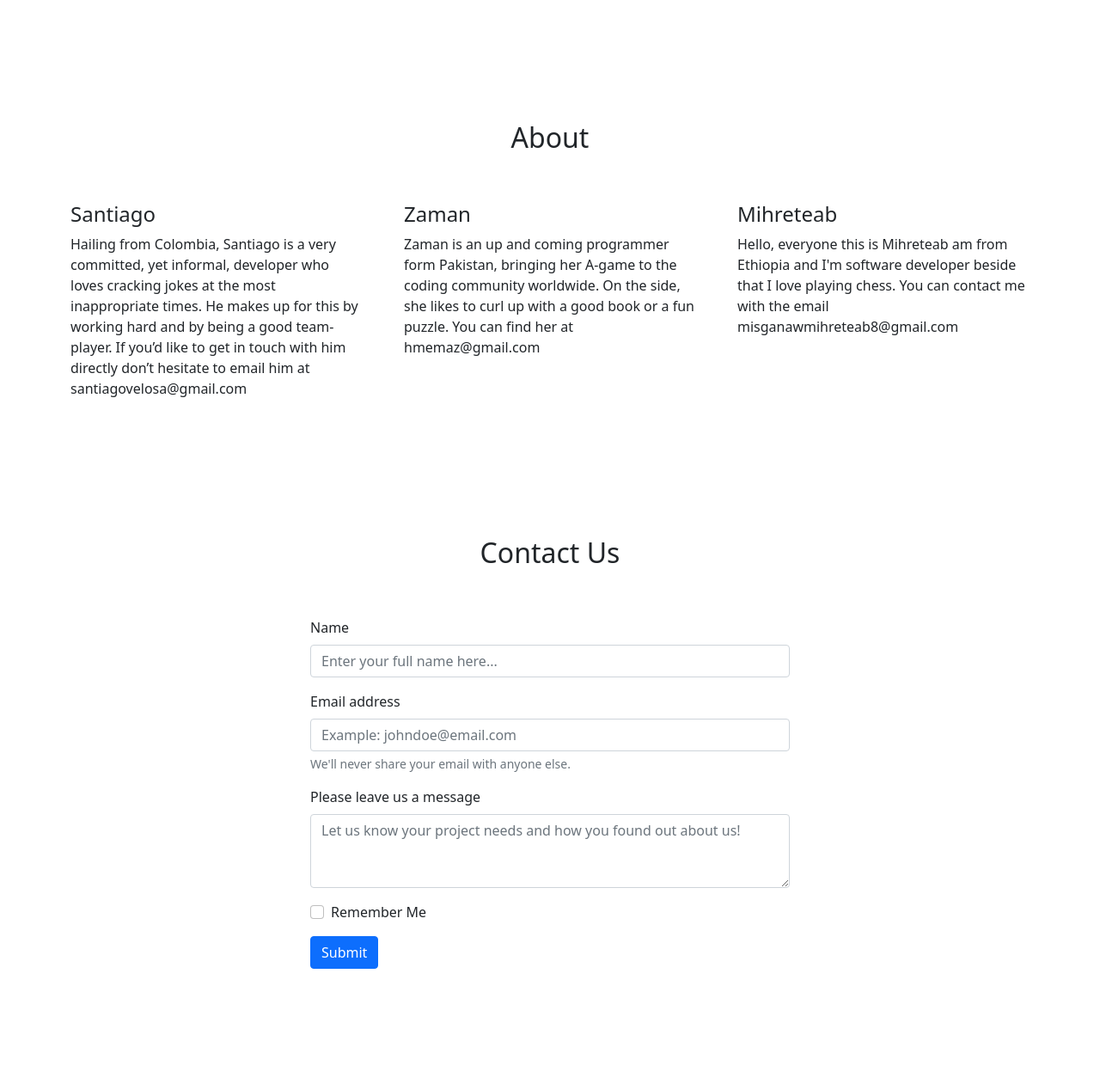
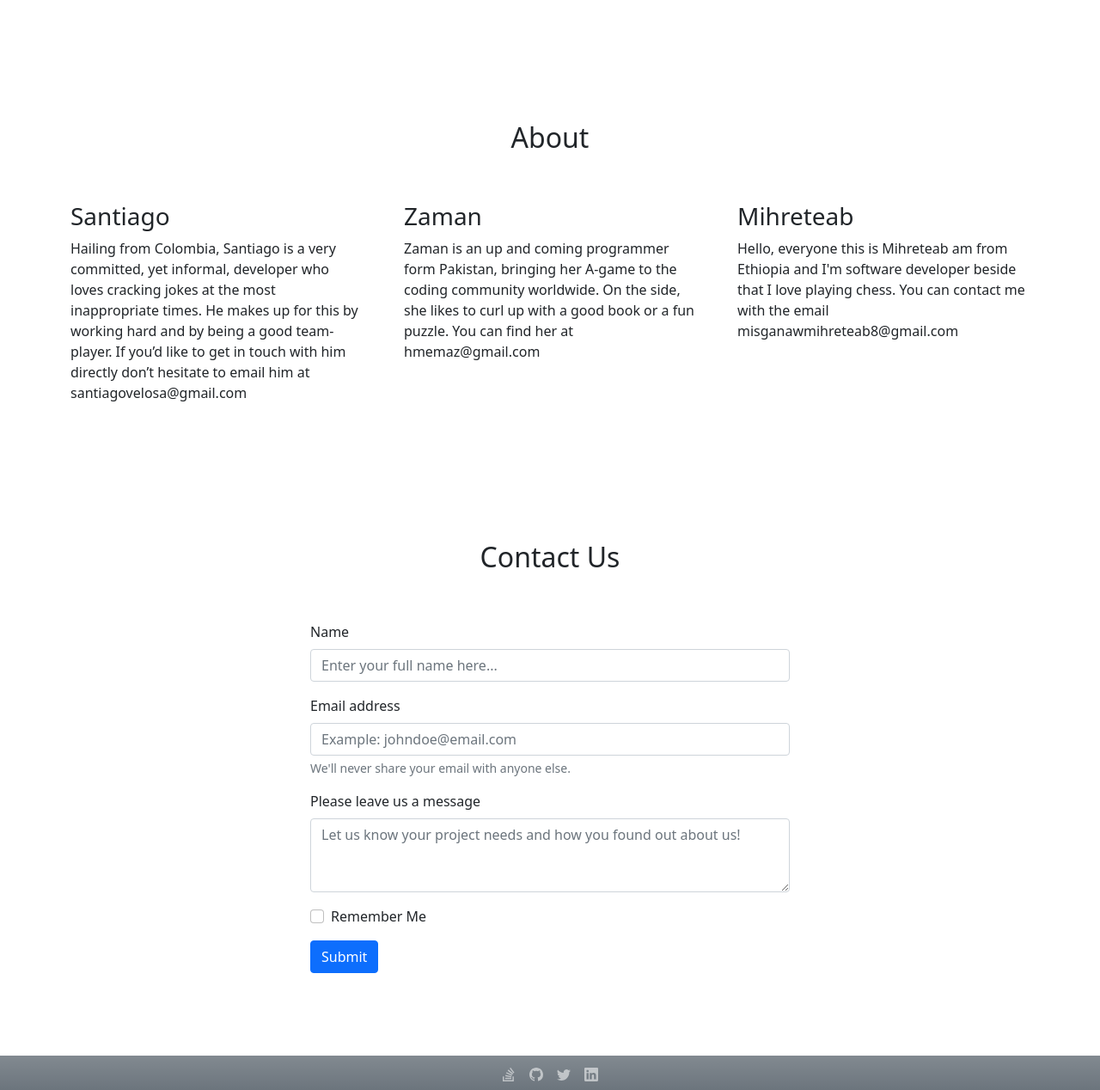
Before and after one commit to vechicin/Bootstrap-Portfolio, a website: page index.html in a window 1280 px wide. Shown: the part 1376-2644 px from the top of the page at 86% size. Before the commit the page ends 2599 px from the top, so only its background shows below. Drawn offline with nearby package versions, Linux system fonts and the light colour scheme.

Commit message:
Add footer and implement issue comments

```diff
--- a/index.html
+++ b/index.html
@@ -11,10 +11,11 @@
   <link rel="stylesheet" href="styles.css">
 </head>
 
-<body style="position: relative;" data-bs-spy="scroll" data-bs-target="#navbar"  data-bs-offset="0" style="overflow-y: scroll;" tabindex="0"
+<body data-bs-spy="scroll" data-bs-target="#navbar"  data-bs-offset="0" tabindex="0"
   data-bs-offset="0">
+  <header class="sticky-top">
     <nav id="navbar" class="navbar-expand-sm navbar-light bg-light sticky-top text-end">
-    <button class="navbar-toggler my-2" type="button" data-bs-toggle="collapse" data-bs-target="#navbarText">
+      <button class="navbar-toggler m-2" type="button" data-bs-toggle="collapse" data-bs-target="#navbarText">
         <span class="navbar-toggler-icon"></span>
       </button>
       <div class="container-fluid justify-content-center collapse navbar-collapse text-center" id="navbarText">
@@ -34,6 +35,7 @@
         </ul>
       </div>
     </nav>
+  </header>
 
   <main class="container-fluid py-5">
     <section id="scrollspyHome" class="text-center">
@@ -45,7 +47,7 @@
       <h2 class="text-center py-5">Projects</h2>
       <div class="container text-center">
         <div class="row g-5">
-          <div class="col-lg-4 col-md-6 d-flex justify-content-center text-center">
+          <div class="col-lg-4 col-md-6">
             <div class="card h-100">
               <img src="images/1.jpg" class="card-img-top rounded img-thumbnail" alt="Project Image">
               <div class="card-body">
@@ -325,23 +327,23 @@
       <h2 class="text-center py-5">About</h2>
       <div class="container d-flex justify-content-center">
         <div class="row g-5">
-          <div class="col">
-            <h4>Santiago</h4>
+          <div class="col-lg-4 col-md-6">
+            <h3>Santiago</h3>
             <p>Hailing from Colombia, Santiago is a very committed, yet informal,
               developer who loves cracking jokes at the most inappropriate times.
               He makes up for this by working hard and by being a good team-player.
               If you’d like to get in touch with him directly don’t hesitate to email him at santiagovelosa@gmail.com
             </p>
           </div>
-          <div class="col">
-            <h4>Zaman</h4>
+          <div class="col-lg-4 col-md-6">
+            <h3>Zaman</h3>
             <p>
               Zaman is an up and coming programmer form Pakistan, bringing her A-game to the coding community worldwide.
               On the side, she likes to curl up with a good book or a fun puzzle. You can find her at hmemaz@gmail.com
             </p>
           </div>
-          <div class="col">
-            <h4>Mihreteab</h4>
+          <div class="col-lg-4 col-md-12">
+            <h3>Mihreteab</h3>
             <p>
               Hello, everyone this is Mihreteab am from Ethiopia and I'm software developer beside that I love playing
               chess.
@@ -384,6 +386,39 @@
 
 
   </main>
+  <footer class="navbar-expand-sm my-auto navbar-dark bg-secondary bg-gradient d-flex justify-content-center">
+    <ul class="navbar-nav">
+      <li class="nav-item">
+        <a class="nav-link" href="#">
+          <svg xmlns="http://www.w3.org/2000/svg" width="16" height="16" fill="currentColor" class="bi bi-stack-overflow" viewBox="0 0 16 16">
+            <path d="M12.412 14.572V10.29h1.428V16H1v-5.71h1.428v4.282h9.984z"/>
+            <path d="M3.857 13.145h7.137v-1.428H3.857v1.428zM10.254 0 9.108.852l4.26 5.727 1.146-.852L10.254 0zm-3.54 3.377 5.484 4.567.913-1.097L7.627 2.28l-.914 1.097zM4.922 6.55l6.47 3.013.603-1.294-6.47-3.013-.603 1.294zm-.925 3.344 6.985 1.469.294-1.398-6.985-1.468-.294 1.397z"/>
+          </svg>
+        </a>
+      </li>
+      <li class="nav-item">
+        <a class="nav-link" href="#">
+          <svg xmlns="http://www.w3.org/2000/svg" width="16" height="16" fill="currentColor" class="bi bi-github" viewBox="0 0 16 16">
+            <path d="M8 0C3.58 0 0 3.58 0 8c0 3.54 2.29 6.53 5.47 7.59.4.07.55-.17.55-.38 0-.19-.01-.82-.01-1.49-2.01.37-2.53-.49-2.69-.94-.09-.23-.48-.94-.82-1.13-.28-.15-.68-.52-.01-.53.63-.01 1.08.58 1.23.82.72 1.21 1.87.87 2.33.66.07-.52.28-.87.51-1.07-1.78-.2-3.64-.89-3.64-3.95 0-.87.31-1.59.82-2.15-.08-.2-.36-1.02.08-2.12 0 0 .67-.21 2.2.82.64-.18 1.32-.27 2-.27.68 0 1.36.09 2 .27 1.53-1.04 2.2-.82 2.2-.82.44 1.1.16 1.92.08 2.12.51.56.82 1.27.82 2.15 0 3.07-1.87 3.75-3.65 3.95.29.25.54.73.54 1.48 0 1.07-.01 1.93-.01 2.2 0 .21.15.46.55.38A8.012 8.012 0 0 0 16 8c0-4.42-3.58-8-8-8z"/>
+          </svg>
+        </a>
+      </li>
+      <li class="nav-item">
+        <a class="nav-link" href="#">
+          <svg xmlns="http://www.w3.org/2000/svg" width="16" height="16" fill="currentColor" class="bi bi-twitter" viewBox="0 0 16 16">
+            <path d="M5.026 15c6.038 0 9.341-5.003 9.341-9.334 0-.14 0-.282-.006-.422A6.685 6.685 0 0 0 16 3.542a6.658 6.658 0 0 1-1.889.518 3.301 3.301 0 0 0 1.447-1.817 6.533 6.533 0 0 1-2.087.793A3.286 3.286 0 0 0 7.875 6.03a9.325 9.325 0 0 1-6.767-3.429 3.289 3.289 0 0 0 1.018 4.382A3.323 3.323 0 0 1 .64 6.575v.045a3.288 3.288 0 0 0 2.632 3.218 3.203 3.203 0 0 1-.865.115 3.23 3.23 0 0 1-.614-.057 3.283 3.283 0 0 0 3.067 2.277A6.588 6.588 0 0 1 .78 13.58a6.32 6.32 0 0 1-.78-.045A9.344 9.344 0 0 0 5.026 15z"/>
+          </svg>
+        </a>
+      </li>
+      <li class="nav-item">
+        <a class="nav-link" href="#">
+          <svg xmlns="http://www.w3.org/2000/svg" width="16" height="16" fill="currentColor" class="bi bi-linkedin" viewBox="0 0 16 16">
+            <path d="M0 1.146C0 .513.526 0 1.175 0h13.65C15.474 0 16 .513 16 1.146v13.708c0 .633-.526 1.146-1.175 1.146H1.175C.526 16 0 15.487 0 14.854V1.146zm4.943 12.248V6.169H2.542v7.225h2.401zm-1.2-8.212c.837 0 1.358-.554 1.358-1.248-.015-.709-.52-1.248-1.342-1.248-.822 0-1.359.54-1.359 1.248 0 .694.521 1.248 1.327 1.248h.016zm4.908 8.212V9.359c0-.216.016-.432.08-.586.173-.431.568-.878 1.232-.878.869 0 1.216.662 1.216 1.634v3.865h2.401V9.25c0-2.22-1.184-3.252-2.764-3.252-1.274 0-1.845.7-2.165 1.193v.025h-.016a5.54 5.54 0 0 1 .016-.025V6.169h-2.4c.03.678 0 7.225 0 7.225h2.4z"/>
+          </svg>
+        </a>
+      </li>
+    </ul>
+  </footer>
 
   <script src="https://cdn.jsdelivr.net/npm/bootstrap@5.0.2/dist/js/bootstrap.bundle.min.js"
     integrity="sha384-MrcW6ZMFYlzcLA8Nl+NtUVF0sA7MsXsP1UyJoMp4YLEuNSfAP+JcXn/tWtIaxVXM" crossorigin="anonymous">
--- a/styles.css
+++ b/styles.css
@@ -6,3 +6,11 @@ body {
 .card .h-100 {
   width: 18rem;
 }
+
+footer {
+  height: 5vh;
+}
+
+footer ul {
+  list-style: none;
+}
```
Also changed, not shown: README.md. Lines whose indentation alone changed are shown as unchanged.
